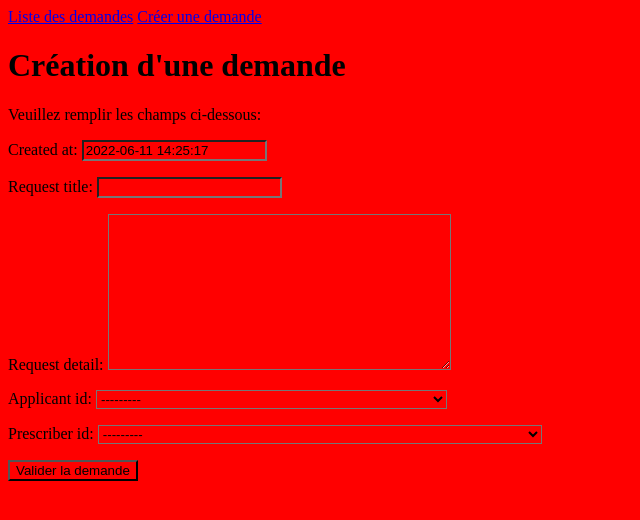
After one commit to elodieriou/facilab_plateforme, a Django app: page /requests/add/ in a window 1280 px wide. The commit adds this page. Shown: the top 520 px of the page, without its empty margins (0-640 px from the left). Run offline with Django 4.2, Linux system fonts and the light colour scheme; data comes from the database, SQL or seed files in the repository; both versions use the stored data as it was after the commit.

Commit message:
add views list of all requests, create a request and detail of a request

```diff
--- a/facilab/facilab/settings.py
+++ b/facilab/facilab/settings.py
@@ -11,6 +11,9 @@ https://docs.djangoproject.com/en/4.0/ref/settings/
 """
 
 from pathlib import Path
+
+# Display fake mail send by django in the terminal
+EMAIL_BACKEND = 'django.core.mail.backends.console.EmailBackend'
 
 # Build paths inside the project like this: BASE_DIR / 'subdir'.
 BASE_DIR = Path(__file__).resolve().parent.parent
--- a/facilab/facilab/urls.py
+++ b/facilab/facilab/urls.py
@@ -19,10 +19,7 @@ from plateform import views
 
 urlpatterns = [
     path('admin/', admin.site.urls),
-    path('sign_in/', views.sign_in),
-    path('sign_up', views.sign_up),
-    path('list_request', views.list_request),
-    path('create_request', views.create_request),
-    path('answer_request', views.answer_request),
-    path('test_django', views.test_django)
+    path('requests/', views.list_requests, name='list-request'),
+    path('requests/add/', views.create_request, name='create-request'),
+    path('requests/<id>/', views.detail_request, name='detail-request')
 ]
--- /dev/null
+++ b/facilab/plateform/forms.py
@@ -0,0 +1,14 @@
+from django import forms
+from plateform.models import Request
+
+
+"""class CreateRequestForm(forms.Form):
+    titre = forms.CharField()
+    description = forms.CharField(widget=forms.Textarea)"""
+
+
+class RequestForm(forms.ModelForm):
+    class Meta:
+        """This class define the model use for the form"""
+        model = Request
+        fields = '__all__'
--- a/facilab/plateform/models.py
+++ b/facilab/plateform/models.py
@@ -89,6 +89,9 @@ class Request(models.Model):
     applicant_id = models.ForeignKey(Applicant, blank=True, null=True, on_delete=models.SET_NULL)
     prescriber_id = models.ForeignKey(Prescriber, blank=True, null=True, on_delete=models.SET_NULL)
 
+    def __str__(self):
+        return f"{self.request_title} ({self.id})"
+
 
 class Response(models.Model):
     id = models.UUIDField(primary_key=True, default=uuid.uuid4, editable=False)
--- a/facilab/plateform/templates/base.html
+++ b/facilab/plateform/templates/base.html
@@ -1,12 +1,19 @@
 {% load static %}
 <html>
     <head>
-        <title>Merchex</title>
+        <title>FACIL@B</title>
         <link rel="stylesheet" href="{% static 'base.css' %}"/>
     </head>
     <body>
+        <nav>
+            <a href="{% url 'list-request' %}">Liste des demandes</a>
+            <a href="{% url 'create-request' %}">Créer une demande</a>
+        </nav>
 
         {% block content_test %}{% endblock %}
+        {% block list_requests %}{% endblock %}
+        {% block detail_request %}{% endblock %}
+        {% block create_request %}{% endblock %}
 
     </body>
 </html>
--- /dev/null
+++ b/facilab/plateform/templates/create_request.html
@@ -0,0 +1,13 @@
+{% extends 'base.html' %}
+
+{% block create_request %}
+
+<h1>Création d'une demande</h1>
+<p>Veuillez remplir les champs ci-dessous: </p>
+<form action="" method="post" novalidate>
+    {% csrf_token %}
+    {{ form.as_p }}
+    <input type="submit" value="Valider la demande">
+</form>
+
+{% endblock %}
--- a/facilab/plateform/views.py
+++ b/facilab/plateform/views.py
@@ -1,6 +1,7 @@
 from django.http import HttpResponse
-from django.shortcuts import render
-from plateform.models import Test
+from django.shortcuts import render, redirect
+from plateform.models import Test, Request
+from plateform.forms import RequestForm
 
 
 def test_django(request):
@@ -8,21 +9,34 @@ def test_django(request):
     return render(request, 'test.html', {'tests': tests})
 
 
-def sign_in(request):
-    return HttpResponse('<h1>Page de connection</h1>')
+def list_requests(request):
+    list_of_request = Request.objects.all()
+    return render(request, 'list_requests.html', {'requests': list_of_request})
 
 
-def sign_up(request):
-    return HttpResponse('<h1>Créer un compte</h1> <p>Voi comment gérer les 3 profils</p>')
+def detail_request(request, id):
+    detail_of_request = Request.objects.get(id=id)
+    return render(request, 'detail_request.html', {'request': detail_of_request})
 
 
-def list_request(request):
-    return HttpResponse('<h1>Liste des demandes</h1>')
+"""def create_request(request):
+    print('La méthode de requête est : ', request.method)
+    print('Les données POST sont : ', request.POST)
+
+    if request.method == 'POST':
+        form = CreateRequestForm(request.POST)
+        return redirect('list-request')
+    else:
+        form = CreateRequestForm()
+    return render(request, 'create_request.html', {'form_request': form})"""
 
 
 def create_request(request):
-    return HttpResponse('<h1>Créer une demande</h1>')
-
-
-def answer_request(request):
-    return HttpResponse('<h1>Répondre à une demande</h1>')
+    if request.method == 'POST':
+        form = RequestForm(request.POST)
+        if form.is_valid():
+            new_request = form.save()
+            return redirect('detail-request', new_request.id)
+    else:
+        form = RequestForm()
+    return render(request, 'create_request.html', {'form': form})
```
Also changed, not shown: facilab/plateform/templates/detail_request.html (added, +20 -0 lines), facilab/plateform/templates/list_requests.html (added, +12 -0 lines), facilab/db.sqlite3.
